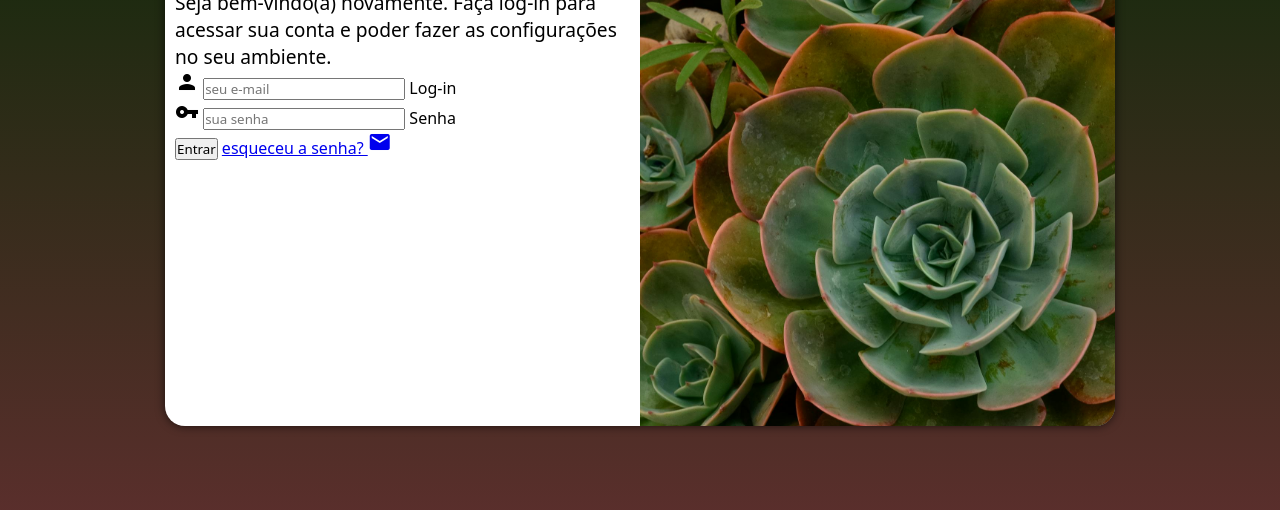
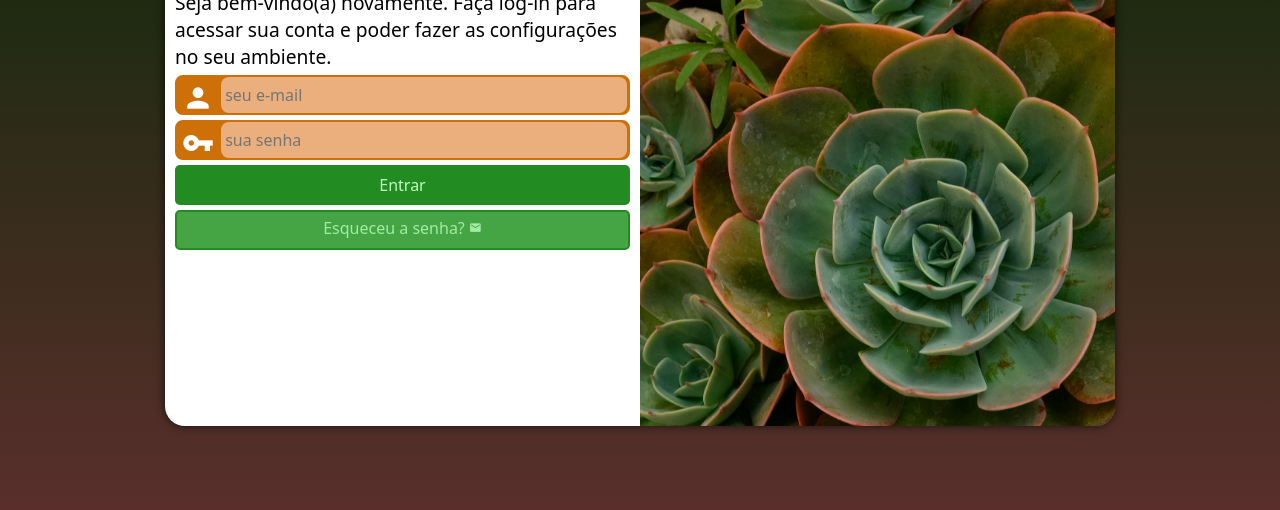
Before and after one commit to guifernands/projeto-login, a plain HTML site: page index.html in a window 1280 px wide. Shown: the part 224-734 px from the top of the page. Drawn offline with Linux system fonts and the light colour scheme.

Commit message:
projeto login finalizado

```diff
--- a/estilos/media-query.css
+++ b/estilos/media-query.css
@@ -6,7 +6,7 @@
     }
 
     section#login {
-        width: 80%;
+        width: 775px;
     }
 
     section#login > div#imagem {
@@ -15,6 +15,11 @@
         height: 100%;
         background-position: center center;
     }
+
+    div.campo > input {
+        width: calc(100% - 265px);
+    }
+
 }
 
 @media screen and (min-width: 992px) {
--- a/estilos/style.css
+++ b/estilos/style.css
@@ -56,3 +56,77 @@ div#formulario > h1 {
 div#formulario > p {
     font-size: 0.8em;
 }
+
+form > div.campo {
+    background-color: rgb(204, 112, 7);
+    display: block;
+    border: 2px solid rgb(204, 112, 7);
+    width: 100%;
+    height: 40px;
+    border-radius: 8px;
+    margin: 5px 0px;
+}
+
+form > div.campo > i {
+    color: white;
+    font-size: 2em;
+    padding: 5px;
+    width: 40px;
+}
+
+div.campo > input {
+    background-color: rgb(235, 175, 126);
+    font-size: 1em;
+    width: calc(100% - 45px);
+    height: 100%;
+    transform: translateY(-13px);
+    border: 0px;
+    border-radius: 8px;
+    padding: 4px;
+
+}
+
+form > input[type=submit] {
+    display: block;
+    font-size: 1em;
+    width: 100%;
+    height: 40px;
+    background-color: forestgreen;
+    color: rgb(189, 252, 189);
+    border: none;
+    border-radius: 5px;
+    cursor: pointer;
+}
+
+form > input[type=submit]:hover {
+    background-color: rgb(0, 73, 0);
+    transition: .4s;
+}
+
+form > a.botao {
+    display: block;
+    text-align: center;
+    font-size: 1em;
+    width: 100%;
+    height: 40px;
+    background-color: rgb(69, 165, 69);
+    text-decoration: none;
+    border-radius: 5px;
+    color: rgb(163, 235, 163);
+    padding-top: 5px;
+    border: 2px solid forestgreen;
+    margin-top: 5px;
+}
+
+form > a.botao:hover {
+    background-color: rgb(0, 73, 0);
+    transition: .4s;
+}
+
+form > a.botao > i {
+    font-size: .8em;
+}
+
+label {
+    display: none;
+}
--- a/index.html
+++ b/index.html
@@ -32,8 +32,8 @@
                     </div>
                     <input type="submit" value="Entrar">
 
-                    <a href="esqueci.html">
-                        esqueceu a senha? <i class="material-icons">mail</i>
+                    <a href="esqueci.html" class="botao">
+                        Esqueceu a senha? <i class="material-icons">mail</i>
                     </a>
                 </form>
             </div>
```
